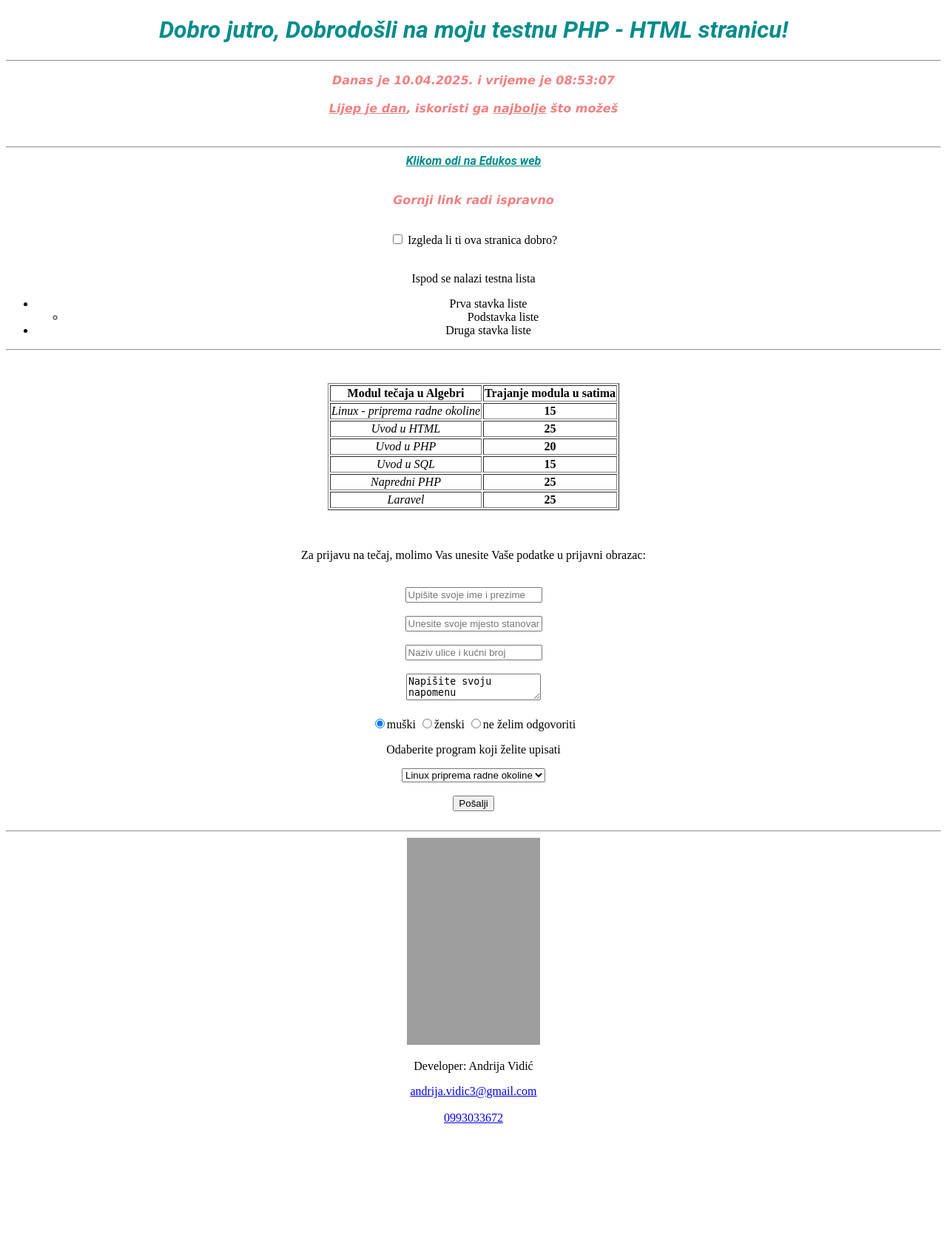
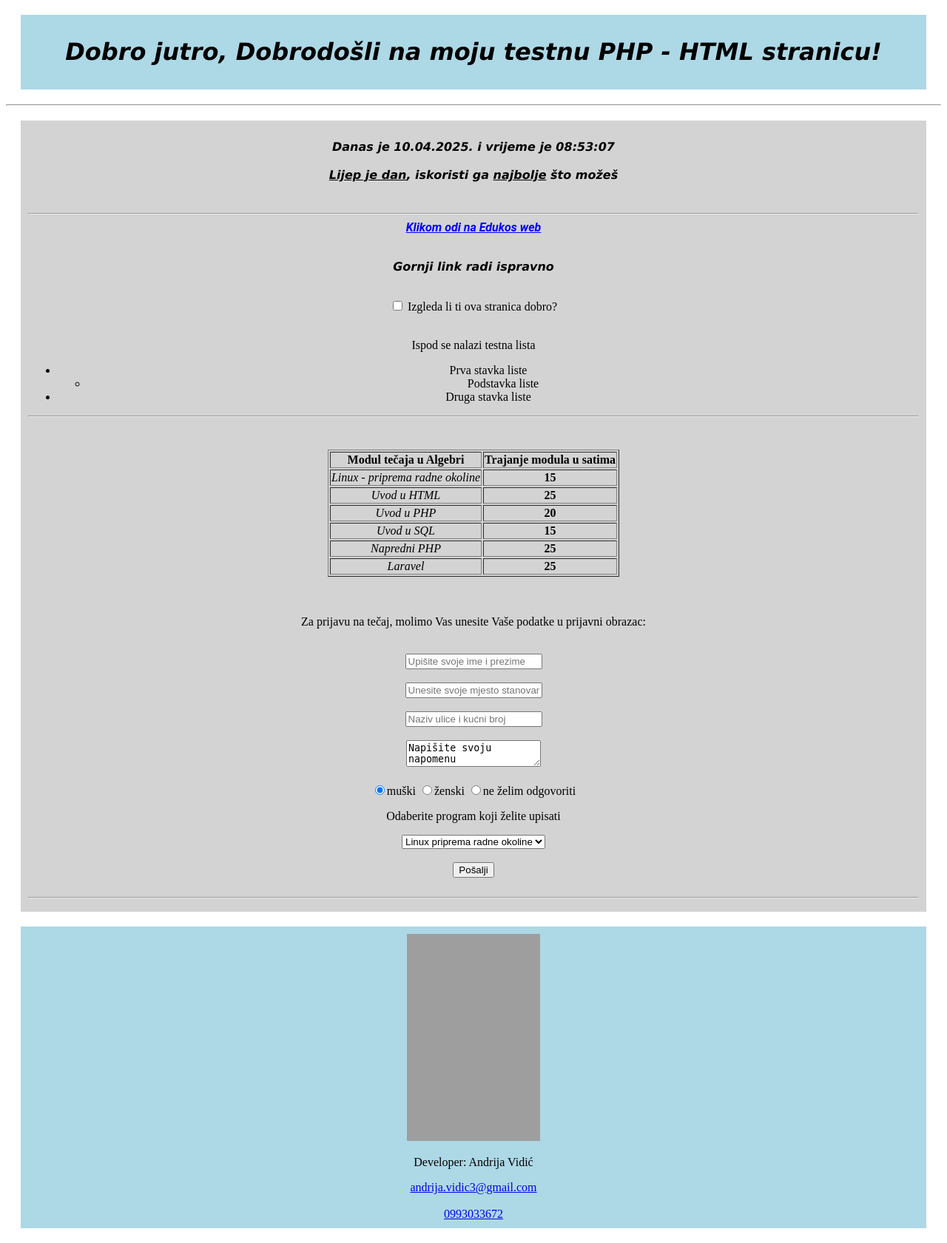
Before and after one commit to androvidic/testni-php-repozitorij, a PHP site: the page made by Test php localhost.php in a window 1280 px wide. Shown: the whole page at 74% size. Before the commit the page ends 1519 px from the top, so only its background shows below. Run offline with PHP 8.4, Linux system fonts and the light colour scheme; grey boxes are pictures that could not be loaded.

Commit message:
dodan je css

```diff
--- a/Test php localhost.php
+++ b/Test php localhost.php
@@ -4,25 +4,39 @@
 <meta charset="utf-8">
     <style>
         .tekst-1 {
-            color: darkcyan;
+            color: blue;
             font-family: 'Roboto', sans-serif;
             font-weight: bold;
             font-style: italic;
         }
 
         .tekst-2 {
-            color: lightcoral;
+            color: black;
             font-family: Verdana, Geneva, Tahoma, sans-serif;
             font-style: italic;
             font-weight: bolder;
+        }
+        .header-background {
+            background-color: lightblue;
+            padding: 10px;
+            margin: 20px;
+
+
+        }
+        .main-css {
+            background-color: lightgrey;
+            padding: 10px;
+            margin: 20px;
+
+
         }
 
         </style>
     <title>Primjer PHP i HTML-a</title>
 </head>
 <body>
-    <header style="text-align: center;">
-    <h1 class="tekst-1">
+    <header style="text-align: center;" class="header-background">
+    <h1 class="tekst-2">
 <?php
 $time = date("H");
 
@@ -39,6 +53,7 @@ echo $greeting . ", Dobrodošli na moju testnu PHP - HTML stranicu!";
 </h1>
 </header>
     <hr>
+    <main class="main-css">
     <div style="text-align: center;">
         <p class="tekst-2">
             <?php
@@ -142,7 +157,8 @@ echo $greeting . ", Dobrodošli na moju testnu PHP - HTML stranicu!";
     </form>
     <br>
     <hr>
-<footer style="text-align: center;">
+    </main>
+<footer style="text-align: center;" class="header-background">
 <img src="slike/ANDRIJA%20VIDI%C4%86.jpg" alt="Developer je Andrija Vidić" title="Developer je Andrija Vidić" width="180" height="280"/>
 <p>Developer: Andrija Vidić</p>
     </div>
```
